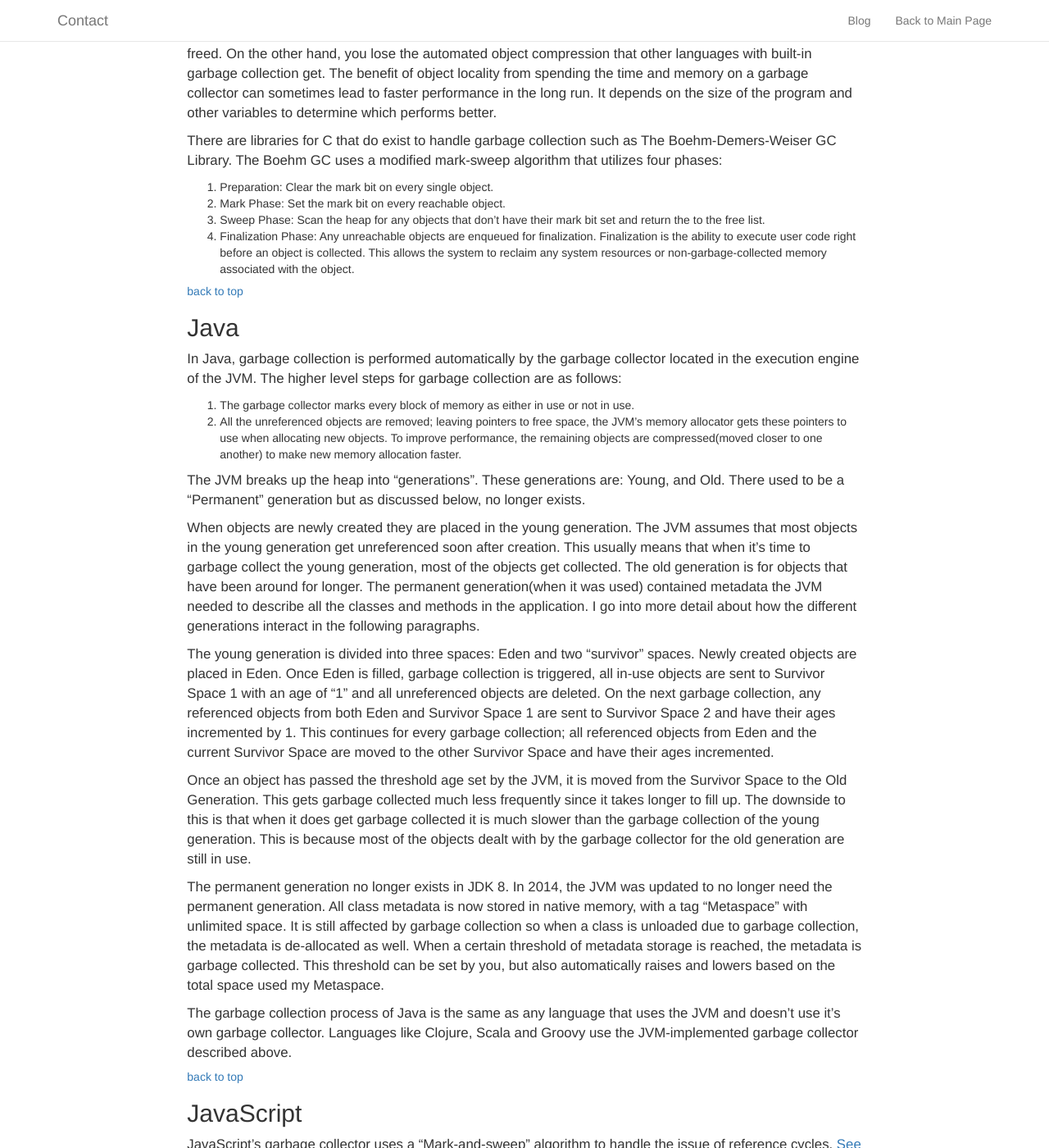
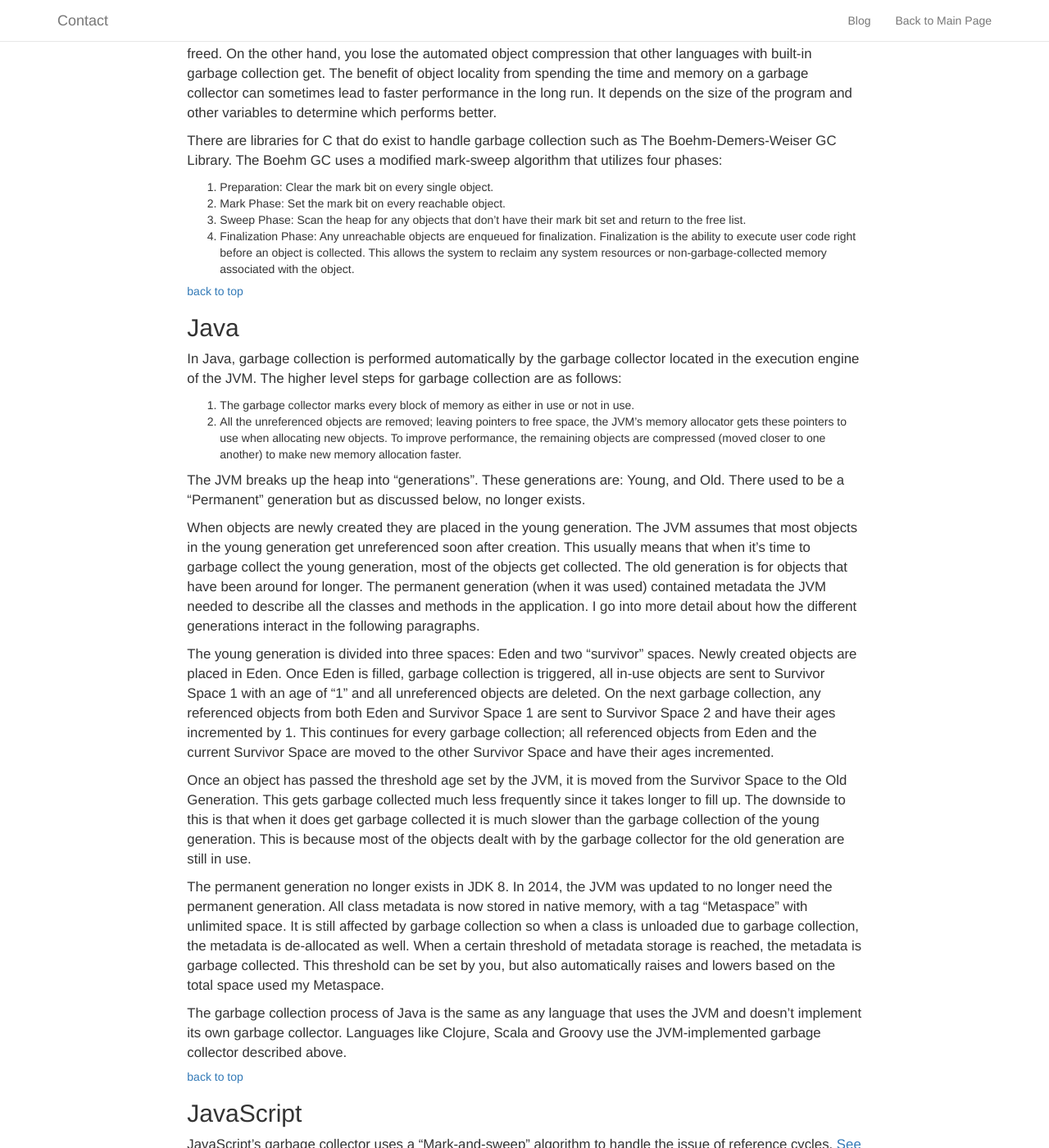
Before and after one commit to JoshWein/blog, a Jekyll site: the page built from _posts/2017-01-08-garbage-collection.md, in a window 1280 px wide and 1400 px high, scrolled down 681 px. Shown: the whole window at 82% size. Built offline with Jekyll 4.4.1, drawn with Linux system fonts in a browser that asks for light colours; nearby versions of some CDN libraries; comment, search, counter and statistics services are not loaded; some of the changed text lies outside the part shown.

Commit message:
Update 2017-01-08-garbage-collection.md

```diff
--- a/_posts/2017-01-08-garbage-collection.md
+++ b/_posts/2017-01-08-garbage-collection.md
@@ -21,7 +21,7 @@ There are libraries for C that do exist to handle garbage collection such as The
 
 1. Preparation: Clear the mark bit on every single object.
 2. Mark Phase: Set the mark bit on every reachable object.
-3. Sweep Phase: Scan the heap for any objects that don't have their mark bit set and return the to the free list.
+3. Sweep Phase: Scan the heap for any objects that don't have their mark bit set and return to the free list.
 4. Finalization Phase: Any unreachable objects are enqueued for finalization. Finalization is the ability to execute user code right before an object is collected. This allows the system to reclaim any system resources or non-garbage-collected memory associated with the object.
 
 ##### [back to top](#top)
@@ -31,11 +31,11 @@ There are libraries for C that do exist to handle garbage collection such as The
 In Java, garbage collection is performed automatically by the garbage collector located in the execution engine of the JVM. The higher level steps for garbage collection are as follows:
 
 1. The garbage collector marks every block of memory as either in use or not in use.
-2. All the unreferenced objects are removed; leaving pointers to free space, the JVM's memory allocator gets these pointers to use when allocating new objects. To improve performance, the remaining objects are compressed(moved closer to one another) to make new memory allocation faster.
+2. All the unreferenced objects are removed; leaving pointers to free space, the JVM's memory allocator gets these pointers to use when allocating new objects. To improve performance, the remaining objects are compressed (moved closer to one another) to make new memory allocation faster.
 
 The JVM breaks up the heap into "generations". These generations are: Young, and Old. There used to be a "Permanent" generation but as discussed below, no longer exists.
 
-When objects are newly created they are placed in the young generation. The JVM assumes that most objects in the young generation get unreferenced soon after creation. This usually means that when it's time to garbage collect the young generation, most of the objects get collected. The old generation is for objects that have been around for longer. The permanent generation(when it was used) contained metadata the JVM needed to describe all the classes and methods in the application. I go into more detail about how the different generations interact in the following paragraphs.
+When objects are newly created they are placed in the young generation. The JVM assumes that most objects in the young generation get unreferenced soon after creation. This usually means that when it's time to garbage collect the young generation, most of the objects get collected. The old generation is for objects that have been around for longer. The permanent generation (when it was used) contained metadata the JVM needed to describe all the classes and methods in the application. I go into more detail about how the different generations interact in the following paragraphs.
 
 The young generation is divided into three spaces: Eden and two "survivor" spaces. Newly created objects are placed in Eden. Once Eden is filled, garbage collection is triggered, all in-use objects are sent to Survivor Space 1 with an age of "1" and all unreferenced objects are deleted. On the next garbage collection, any referenced objects from both Eden and Survivor Space 1 are sent to Survivor Space 2 and have their ages incremented by 1. This continues for every garbage collection; all referenced objects from Eden and the current Survivor Space are moved to the other Survivor Space and have their ages incremented.
 
@@ -43,7 +43,7 @@ Once an object has passed the threshold age set by the JVM, it is moved from the
 
 The permanent generation no longer exists in JDK 8. In 2014, the JVM was updated to no longer need the permanent generation. All class metadata is now stored in native memory, with a tag "Metaspace" with unlimited space. It is still affected by garbage collection so when a class is unloaded due to garbage collection, the metadata is de-allocated as well. When a certain threshold of metadata storage is reached, the metadata is garbage collected. This threshold can be set by you, but also automatically raises and lowers based on the total space used my Metaspace.
 
-The garbage collection process of Java is the same as any language that uses the JVM and doesn't use it's own garbage collector. Languages like Clojure, Scala and Groovy use the JVM-implemented garbage collector described above.
+The garbage collection process of Java is the same as any language that uses the JVM and doesn't implement its own garbage collector. Languages like Clojure, Scala and Groovy use the JVM-implemented garbage collector described above.
 
 ##### [back to top](#top)
 
```
Also changed, not shown: other parts of _posts/2017-01-08-garbage-collection.md (+5 -5 lines).
